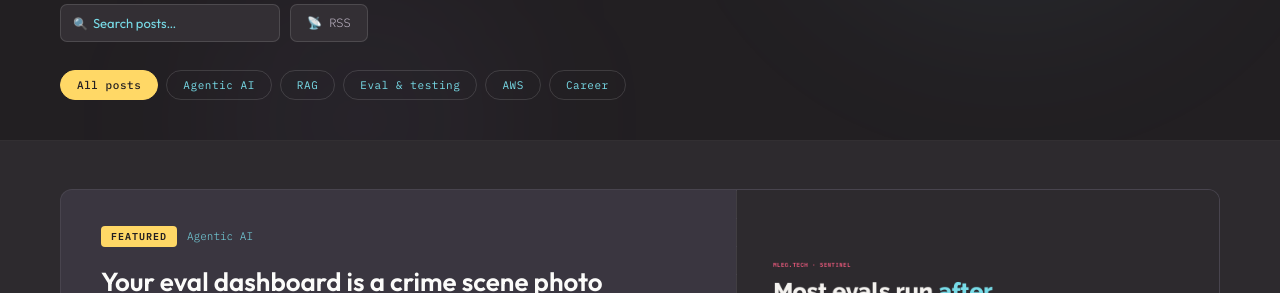
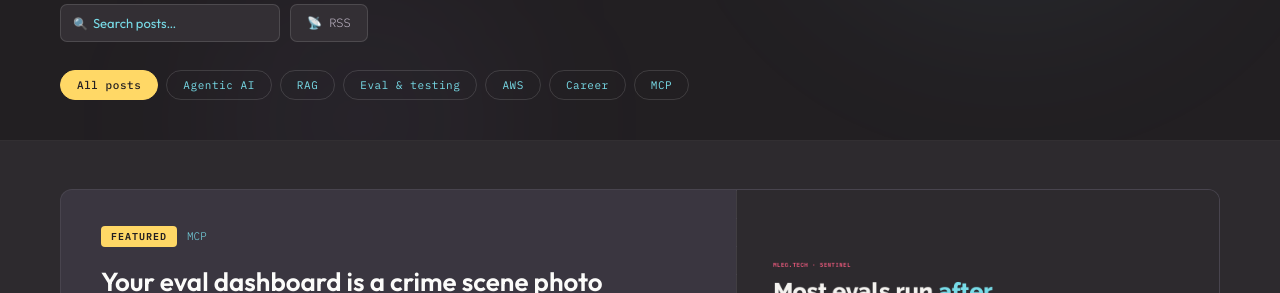
Before and after one commit to MikeLegemah5799/mleg-nextjs, a Next.js app: page /blog in a window 1280 px wide. Shown: the part 331-624 px from the top of the page. Built offline with nearby package versions, Linux system fonts and the light colour scheme.

Commit message:
changed category

```diff
--- a/components/BlogIndexClient.tsx
+++ b/components/BlogIndexClient.tsx
@@ -10,7 +10,7 @@ import NewsletterForm from '@/components/NewsletterForm';
 import { CATEGORY_COLORS, type Post } from '@/lib/blog-shared';
 import s from '@/styles/blog.module.css';
 
-const CATEGORIES = ['All posts', 'Agentic AI', 'RAG', 'Eval & testing', 'AWS', 'Career'];
+const CATEGORIES = ['All posts', 'Agentic AI', 'RAG', 'Eval & testing', 'AWS', 'Career', 'MCP'];
 const PAGE_SIZE = 6;
 
 export default function BlogIndexClient({ featured, posts }: { featured?: Post; posts: Post[] }) {
--- a/content/blog/your-eval-dashboard-is-a-crime-scene-photo.mdx
+++ b/content/blog/your-eval-dashboard-is-a-crime-scene-photo.mdx
@@ -1,7 +1,7 @@
 ---
 title: "Your eval dashboard is a crime scene photo"
 slug: "your-eval-dashboard-is-a-crime-scene-photo"
-category: "Agentic AI"
+category: "MCP"
 date: "2026-08-25"
 desc: "Your agent hallucinates a contract clause. Sends it to a customer. Then, an hour later, a dashboard somewhere turns red."
 featured: true
```
